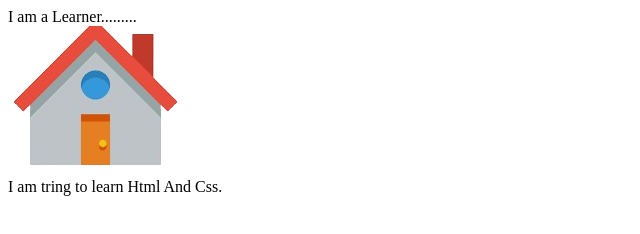
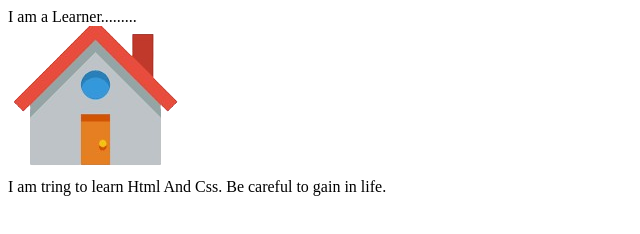
Before and after one commit to imrancoder10/First-Web-Page, a plain HTML site: page index.html in a window 1280 px wide. Shown: the whole page, without its empty margins (0-640 px from the left). Drawn offline with Linux system fonts and the light colour scheme.

Commit message:
text added

```diff
--- a/index.html
+++ b/index.html
@@ -10,6 +10,7 @@
     I am a Learner......... <div></div>
     <img src="images/icon.png" alt="icon"> <br/>
     I am tring to learn Html And Css.
+    Be careful to gain in life.
 
 
 
```
